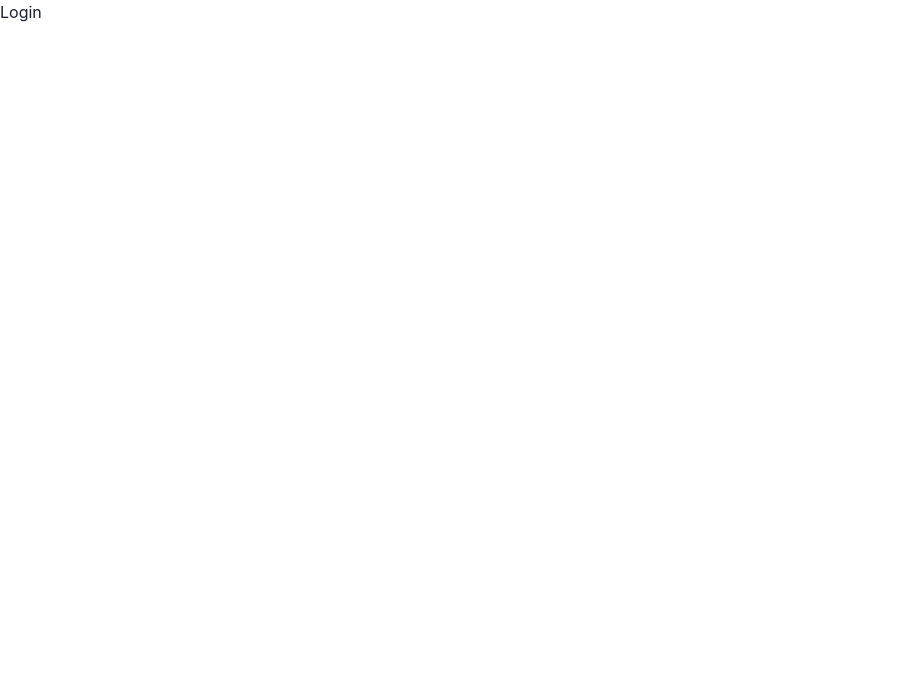
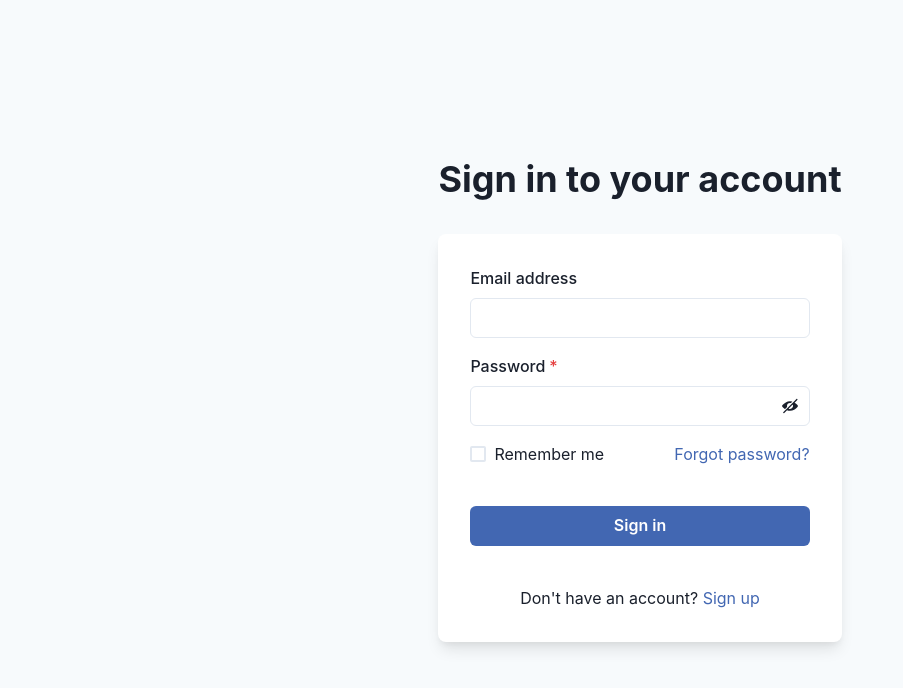
Before and after one commit to Sithija97/MERN-Authentication-Template, a React (Vite) app in the folder client/: page /login in a window 1280 px wide. Shown: the top 688 px of the page, without its empty margins (0-903 px from the left). Built offline with nearby package versions, Linux system fonts and the light colour scheme.

Commit message:
login & register UI with routing

```diff
--- a/client/src/components/index.ts
+++ b/client/src/components/index.ts
@@ -1 +1 @@
-export * from "./layout/";
+export * from "./navbar";
--- a/client/src/components/layout/navbar.tsx
+++ b/client/src/components/navbar/index.tsx
@@ -1,5 +1,3 @@
-"use client";
-
 import {
   Box,
   Flex,
@@ -22,8 +20,10 @@ import {
   ChevronDownIcon,
   ChevronRightIcon,
 } from "@chakra-ui/icons";
+import { Link as RouterLink } from "react-router-dom";
+import { LOGIN, REGISTER } from "../../routes";
 
-export default function WithSubnavigation() {
+export const Navbar = () => {
   const { isOpen, onToggle } = useDisclosure();
 
   return (
@@ -74,22 +74,22 @@ export default function WithSubnavigation() {
           spacing={6}
         >
           <Button
-            as={"a"}
+            as={RouterLink}
+            to={LOGIN}
             fontSize={"sm"}
             fontWeight={400}
             variant={"link"}
-            href={"#"}
           >
             Sign In
           </Button>
           <Button
-            as={"a"}
+            as={RouterLink}
+            to={REGISTER}
             display={{ base: "none", md: "inline-flex" }}
             fontSize={"sm"}
             fontWeight={600}
             color={"white"}
             bg={"facebook.400"}
-            href={"#"}
             _hover={{
               bg: "facebook.300",
             }}
@@ -104,7 +104,7 @@ export default function WithSubnavigation() {
       </Collapse>
     </Box>
   );
-}
+};
 
 const DesktopNav = () => {
   const linkColor = useColorModeValue("gray.600", "gray.200");
@@ -165,13 +165,13 @@ const DesktopSubNav = ({ label, href, subLabel }: NavItem) => {
       display={"block"}
       p={2}
       rounded={"md"}
-      _hover={{ bg: useColorModeValue("pink.50", "gray.900") }}
+      _hover={{ bg: useColorModeValue("facebook.50", "gray.900") }}
     >
       <Stack direction={"row"} align={"center"}>
         <Box>
           <Text
             transition={"all .3s ease"}
-            _groupHover={{ color: "pink.400" }}
+            _groupHover={{ color: "facebook.400" }}
             fontWeight={500}
           >
             {label}
@@ -187,7 +187,7 @@ const DesktopSubNav = ({ label, href, subLabel }: NavItem) => {
           align={"center"}
           flex={1}
         >
-          <Icon color={"pink.400"} w={5} h={5} as={ChevronRightIcon} />
+          <Icon color={"facebook.400"} w={5} h={5} as={ChevronRightIcon} />
         </Flex>
       </Stack>
     </Box>
@@ -269,42 +269,42 @@ interface NavItem {
 }
 
 const NAV_ITEMS: Array<NavItem> = [
+  // {
+  //   label: "Inspiration",
+  //   children: [
+  //     {
+  //       label: "Explore Design Work",
+  //       subLabel: "Trending Design to inspire you",
+  //       href: "#",
+  //     },
+  //     {
+  //       label: "New & Noteworthy",
+  //       subLabel: "Up-and-coming Designers",
+  //       href: "#",
+  //     },
+  //   ],
+  // },
+  // {
+  //   label: "Find Work",
+  //   children: [
+  //     {
+  //       label: "Job Board",
+  //       subLabel: "Find your dream design job",
+  //       href: "#",
+  //     },
+  //     {
+  //       label: "Freelance Projects",
+  //       subLabel: "An exclusive list for contract work",
+  //       href: "#",
+  //     },
+  //   ],
+  // },
   {
-    label: "Inspiration",
-    children: [
-      {
-        label: "Explore Design Work",
-        subLabel: "Trending Design to inspire you",
-        href: "#",
-      },
-      {
-        label: "New & Noteworthy",
-        subLabel: "Up-and-coming Designers",
-        href: "#",
-      },
-    ],
-  },
-  {
-    label: "Find Work",
-    children: [
-      {
-        label: "Job Board",
-        subLabel: "Find your dream design job",
-        href: "#",
-      },
-      {
-        label: "Freelance Projects",
-        subLabel: "An exclusive list for contract work",
-        href: "#",
-      },
-    ],
-  },
-  {
-    label: "Learn Design",
+    label: "Home",
     href: "#",
   },
   {
-    label: "Hire Designers",
+    label: "About",
     href: "#",
   },
 ];
--- a/client/src/routes/index.tsx
+++ b/client/src/routes/index.tsx
@@ -1,5 +1,5 @@
 import { createBrowserRouter } from "react-router-dom";
-import { Layout } from "../components";
+import { Layout, Login, Register } from "../screens";
 
 export const ROOT = "/";
 export const LOGIN = "/login";
@@ -10,8 +10,8 @@ export const DASHBOARD = "/protected/dashboard";
 
 export const router = createBrowserRouter([
   { path: ROOT, element: "Public Root" },
-  { path: LOGIN, element: "Login" },
-  { path: REGISTER, element: "Register" },
+  { path: LOGIN, element: <Login /> },
+  { path: REGISTER, element: <Register /> },
   {
     path: PROTECTED,
     element: <Layout />,
--- /dev/null
+++ b/client/src/screens/index.ts
@@ -0,0 +1,3 @@
+export * from "./login";
+export * from "./register";
+export * from "./layout";
--- a/client/src/components/layout/index.tsx
+++ b/client/src/screens/layout/index.tsx
@@ -1,10 +1,10 @@
 import { Outlet } from "react-router-dom";
-import WithSubnavigation from "./navbar";
+import { Navbar } from "../../components";
 
 export const Layout = () => {
   return (
     <>
-      <WithSubnavigation />
+      <Navbar />
       <Outlet />
     </>
   );
--- /dev/null
+++ b/client/src/screens/login/index.tsx
@@ -0,0 +1,95 @@
+import { useState } from "react";
+import { ViewIcon, ViewOffIcon } from "@chakra-ui/icons";
+import {
+  Flex,
+  Box,
+  FormControl,
+  FormLabel,
+  Input,
+  Checkbox,
+  Stack,
+  Button,
+  Heading,
+  Text,
+  useColorModeValue,
+  InputGroup,
+  InputRightElement,
+  Link,
+} from "@chakra-ui/react";
+import { Link as RouterLink } from "react-router-dom";
+import { REGISTER } from "../../routes";
+
+export const Login = () => {
+  const [showPassword, setShowPassword] = useState(false);
+
+  return (
+    <Flex
+      minH={"100vh"}
+      align={"center"}
+      justify={"center"}
+      bg={useColorModeValue("gray.50", "gray.800")}
+    >
+      <Stack spacing={8} mx={"auto"} maxW={"lg"} py={12} px={6}>
+        <Stack align={"center"}>
+          <Heading fontSize={"4xl"}>Sign in to your account</Heading>
+        </Stack>
+        <Box
+          rounded={"lg"}
+          bg={useColorModeValue("white", "gray.700")}
+          boxShadow={"lg"}
+          p={8}
+        >
+          <Stack spacing={4}>
+            <FormControl id="email">
+              <FormLabel>Email address</FormLabel>
+              <Input type="email" />
+            </FormControl>
+            <FormControl id="password" isRequired>
+              <FormLabel>Password</FormLabel>
+              <InputGroup>
+                <Input type={showPassword ? "text" : "password"} />
+                <InputRightElement h={"full"}>
+                  <Button
+                    variant={"ghost"}
+                    onClick={() =>
+                      setShowPassword((showPassword) => !showPassword)
+                    }
+                  >
+                    {showPassword ? <ViewIcon /> : <ViewOffIcon />}
+                  </Button>
+                </InputRightElement>
+              </InputGroup>
+            </FormControl>
+            <Stack spacing={10}>
+              <Stack
+                direction={{ base: "column", sm: "row" }}
+                align={"start"}
+                justify={"space-between"}
+              >
+                <Checkbox>Remember me</Checkbox>
+                <Text color={"facebook.400"}>Forgot password?</Text>
+              </Stack>
+              <Button
+                bg={"facebook.400"}
+                color={"white"}
+                _hover={{
+                  bg: "facebook.500",
+                }}
+              >
+                Sign in
+              </Button>
+            </Stack>
+            <Stack pt={6}>
+              <Text align={"center"}>
+                Don't have an account?{" "}
+                <Link as={RouterLink} to={REGISTER} color={"facebook.400"}>
+                  Sign up
+                </Link>
+              </Text>
+            </Stack>
+          </Stack>
+        </Box>
+      </Stack>
+    </Flex>
+  );
+};
--- /dev/null
+++ b/client/src/screens/register/index.tsx
@@ -0,0 +1,94 @@
+import {
+  Flex,
+  Box,
+  FormControl,
+  FormLabel,
+  Input,
+  InputGroup,
+  InputRightElement,
+  Stack,
+  Button,
+  Heading,
+  Text,
+  useColorModeValue,
+  Link,
+} from "@chakra-ui/react";
+import { useState } from "react";
+import { ViewIcon, ViewOffIcon } from "@chakra-ui/icons";
+import { Link as RouterLink } from "react-router-dom";
+import { LOGIN } from "../../routes";
+
+export const Register = () => {
+  const [showPassword, setShowPassword] = useState(false);
+
+  return (
+    <Flex
+      minH={"100vh"}
+      align={"center"}
+      justify={"center"}
+      bg={useColorModeValue("gray.50", "gray.800")}
+    >
+      <Stack spacing={8} mx={"auto"} maxW={"lg"} py={12} px={6}>
+        <Stack align={"center"}>
+          <Heading fontSize={"4xl"} textAlign={"center"}>
+            Sign up to your account
+          </Heading>
+        </Stack>
+        <Box
+          rounded={"lg"}
+          bg={useColorModeValue("white", "gray.700")}
+          boxShadow={"lg"}
+          p={8}
+        >
+          <Stack spacing={4}>
+            <FormControl id="username" isRequired>
+              <FormLabel>Username</FormLabel>
+              <Input type="text" />
+            </FormControl>
+            <FormControl id="email" isRequired>
+              <FormLabel>Email address</FormLabel>
+              <Input type="email" />
+            </FormControl>
+            <FormControl id="password" isRequired>
+              <FormLabel>Password</FormLabel>
+              <InputGroup>
+                <Input type={showPassword ? "text" : "password"} />
+                <InputRightElement h={"full"}>
+                  <Button
+                    variant={"ghost"}
+                    onClick={() =>
+                      setShowPassword((showPassword) => !showPassword)
+                    }
+                  >
+                    {showPassword ? <ViewIcon /> : <ViewOffIcon />}
+                  </Button>
+                </InputRightElement>
+              </InputGroup>
+            </FormControl>
+            <Stack spacing={10} pt={2}>
+              <Button
+                loadingText="Submitting"
+                size="lg"
+                bg={"facebook.400"}
+                color={"white"}
+                _hover={{
+                  bg: "facebook.500",
+                }}
+              >
+                Sign up
+              </Button>
+            </Stack>
+            <Stack pt={6}>
+              <Text align={"center"}>
+                Already a user?{" "}
+                <Link as={RouterLink} to={LOGIN} color={"facebook.400"}>
+                  Sign in
+                </Link>
+              </Text>
+            </Stack>
+          </Stack>
+        </Box>
+      </Stack>
+    </Flex>
+  );
+};
```
